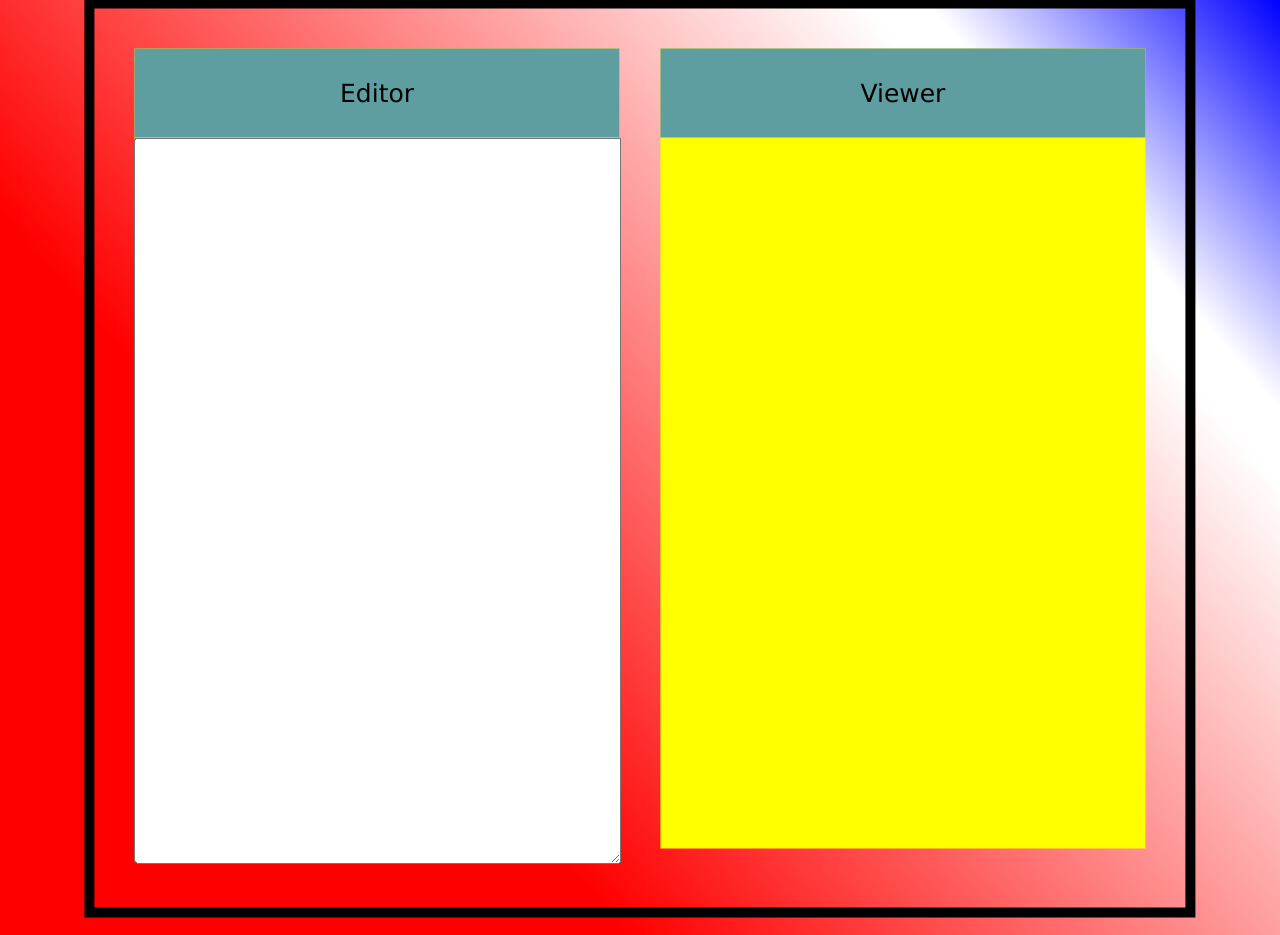
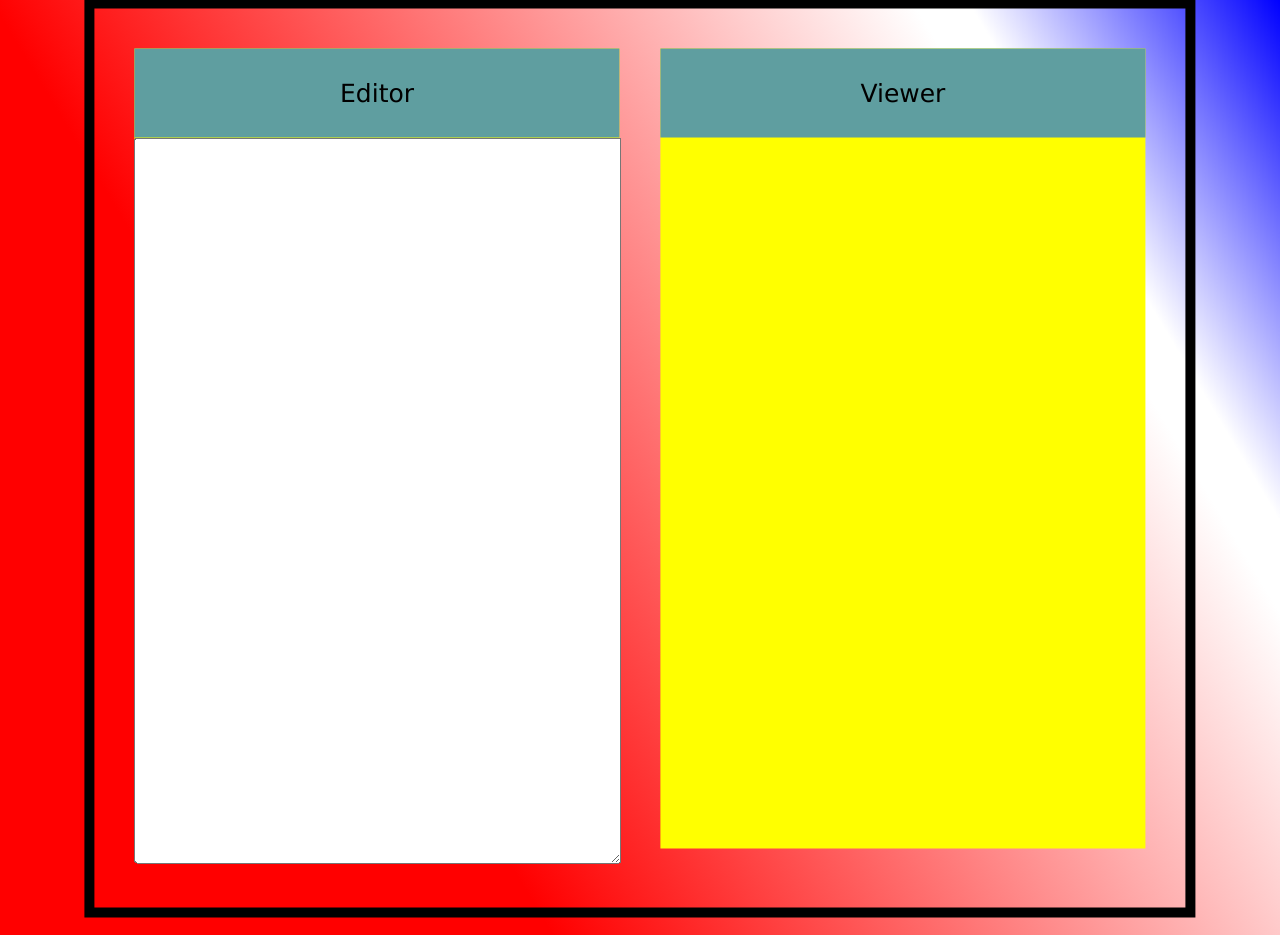
Before and after one commit to thapaAshish/markDownEditor, a plain HTML site: page index.html in a window 1280 px wide. Drawn offline with Linux system fonts and the light colour scheme.

Commit message:
Change gradient angle

```diff
--- a/index.html
+++ b/index.html
@@ -1,6 +1,6 @@
 <!DOCTYPE html>
 <html lang="en">
-
+<!--This is test--!>
 <head>
     <meta charset="UTF-8">
     <meta name="viewport" content="width=device-width, initial-scale=1.0">
@@ -8,7 +8,7 @@
     <style>
         body {
 
-            background: linear-gradient(49deg, red 30%, #fff 80%, #fff 83%, blue);
+            background: linear-gradient(59deg, red 30%, #fff 80%, #fff 83%, blue);
         }
 
         .container {
```
